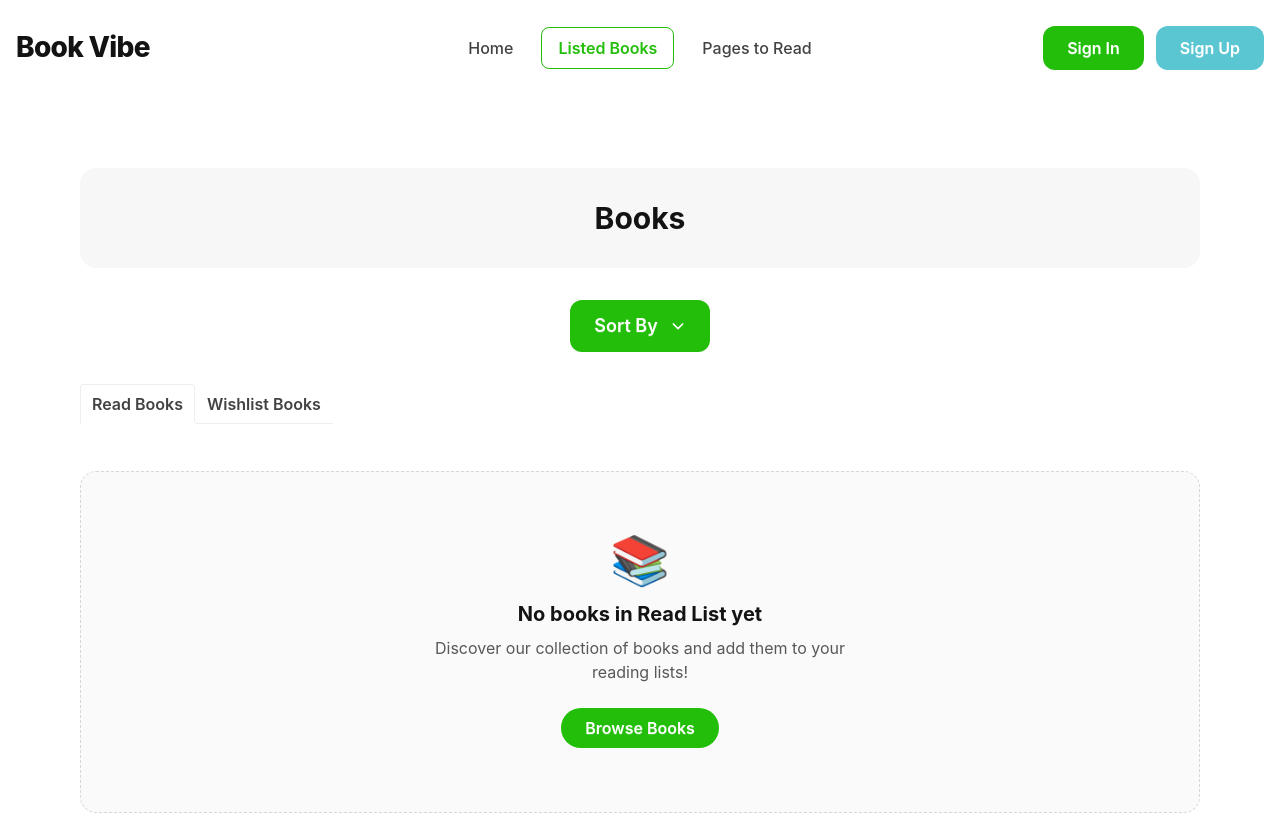
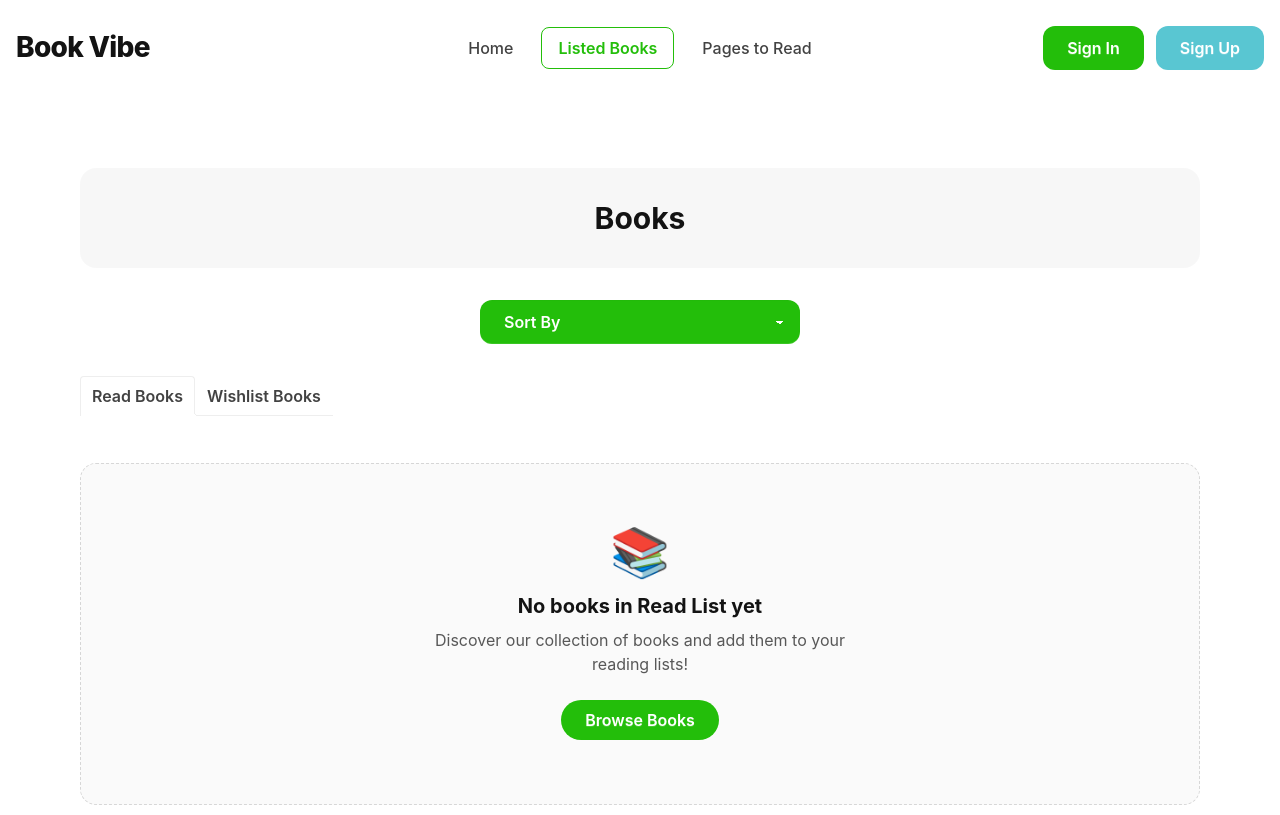
Before and after one commit to tahxin/vibe-books, a Next.js app: page /listed-books in a window 1280 px wide. Shown: the top 815 px of the page. Built offline with nearby package versions, Linux system fonts and the light colour scheme; a web font is replaced by a local one.

Commit message:
feat(listed-books): use DaisyUI select component for sorting options

```diff
--- a/src/components/listedBooks/readBooksList.tsx
+++ b/src/components/listedBooks/readBooksList.tsx
@@ -199,93 +199,30 @@ const ReadBooksList = () => {
         <h1 className="text-3xl font-bold text-[#131313]">Books</h1>
       </div>
 
-      {/* Sort Dropdown */}
+      {/* Sort Select */}
       <div className="flex justify-center mb-8">
-        <div className="dropdown dropdown-bottom">
-          <div
-            tabIndex={0}
-            role="button"
-            className="btn bg-[#23BE0A] hover:bg-[#1fa909] text-white font-semibold text-lg px-6 py-3 rounded-xl border-none gap-3 shadow-none h-auto min-h-0 cursor-pointer flex items-center"
-          >
-            <span>
-              {sortBy === 'rating'
-                ? 'Sorted by Rating'
-                : sortBy === 'totalPages'
-                ? 'Sorted by Pages'
-                : sortBy === 'yearOfPublishing'
-                ? 'Sorted by Publishing Year'
-                : 'Sort By'}
-            </span>
-            <svg
-              className="w-4 h-4"
-              fill="none"
-              stroke="currentColor"
-              viewBox="0 0 24 24"
-            >
-              <path
-                strokeLinecap="round"
-                strokeLinejoin="round"
-                strokeWidth={2.5}
-                d="M19 9l-7 7-7-7"
-              />
-            </svg>
-          </div>
-          <ul
-            tabIndex={0}
-            className="dropdown-content menu p-2 shadow-lg bg-base-100 rounded-box w-56 mt-2 z-10 border border-base-200"
-          >
-            <li>
-              <button
-                onClick={() => {
-                  startTransition(() => {
-                    setSortBy('rating');
-                  });
-                }}
-                className={sortBy === 'rating' ? 'active' : ''}
-              >
-                Rating
-              </button>
-            </li>
-            <li>
-              <button
-                onClick={() => {
-                  startTransition(() => {
-                    setSortBy('totalPages');
-                  });
-                }}
-                className={sortBy === 'totalPages' ? 'active' : ''}
-              >
-                Number of pages
-              </button>
-            </li>
-            <li>
-              <button
-                onClick={() => {
-                  startTransition(() => {
-                    setSortBy('yearOfPublishing');
-                  });
-                }}
-                className={sortBy === 'yearOfPublishing' ? 'active' : ''}
-              >
-                Publisher year
-              </button>
-            </li>
-            {sortBy !== 'default' && (
-              <li>
-                <button
-                  onClick={() => {
-                    startTransition(() => {
-                      setSortBy('default');
-                    });
-                  }}
-                  className="text-error"
-                >
-                  Reset Sort
-                </button>
-              </li>
-            )}
-          </ul>
-        </div>
+        <select
+          value={sortBy}
+          onChange={(e) => {
+            startTransition(() => {
+              setSortBy(e.target.value as SortOption);
+            });
+          }}
+          className="select bg-[#23BE0A] text-white font-semibold text-base border-none rounded-xl px-6 py-2.5 h-auto min-h-0 focus:outline-none cursor-pointer"
+        >
+          <option disabled={true} value="default" className="bg-white text-[#131313]">
+            Sort By
+          </option>
+          <option value="rating" className="bg-white text-[#131313]">
+            Rating
+          </option>
+          <option value="totalPages" className="bg-white text-[#131313]">
+            Number of Pages
+          </option>
+          <option value="yearOfPublishing" className="bg-white text-[#131313]">
+            Published Year
+          </option>
+        </select>
       </div>
 
       {/* DaisyUI Radio Tabs Lift */}
```
